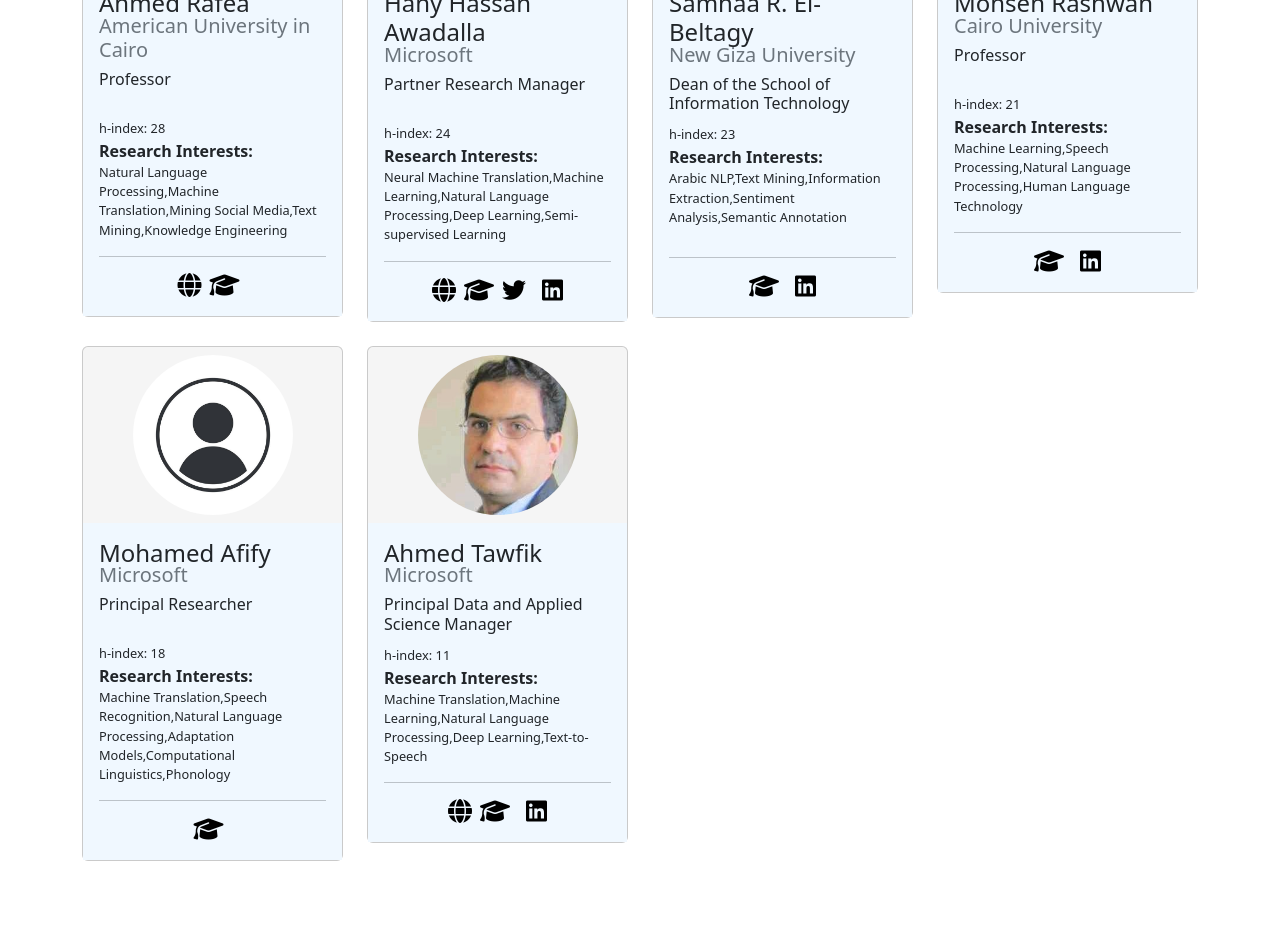
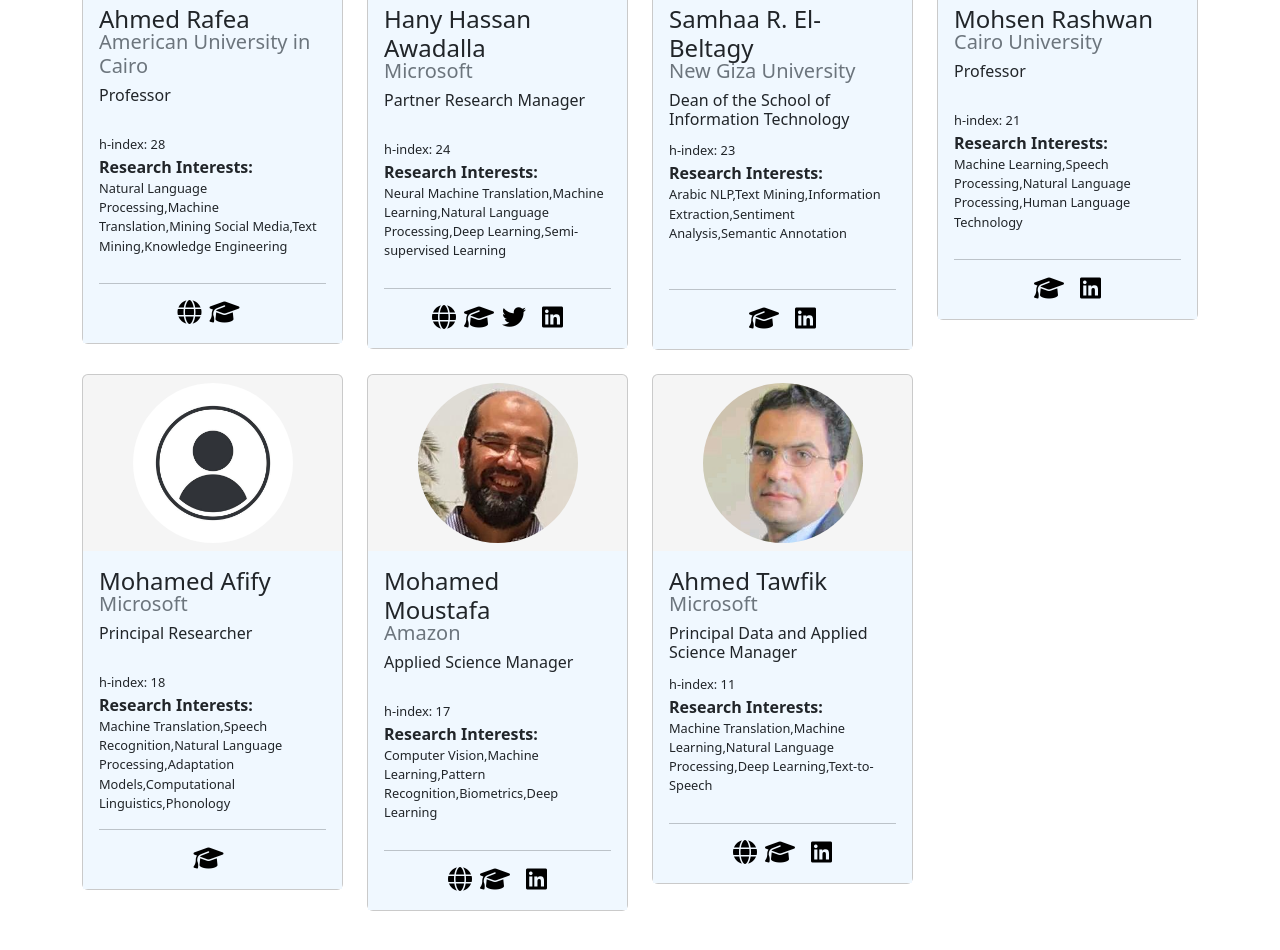
Before and after one commit to BKHMSI/egyptians-in-ai, an Angular app: page / in a window 1280 px wide. Shown: the part 1020-1970 px from the top of the page. Built offline with nearby package versions, Linux system fonts and the light colour scheme.

Commit message:
added researcher

```diff
--- a/src/app/app.component.html
+++ b/src/app/app.component.html
@@ -22,7 +22,7 @@
           <h5 class="card-subtitle mb-2 text-muted"> {{researcher.affliation}} </h5>
           <h6 class="card-text" style="min-height: 2.3em;"> {{researcher.position}} </h6>
           <span class="card-text" style="font-size: 0.8rem;"> h-index: {{researcher.hindex}} </span>
-          <div style="min-height: 6em;">
+          <div style="min-height: 7em;">
             <strong>Research Interests:</strong>
             <p class="card-text" style="font-size: 0.8rem;"> {{researcher.interests.toString()}} </p>
           </div>
--- a/src/assets/researchers.json
+++ b/src/assets/researchers.json
@@ -176,5 +176,23 @@
             "Deep Learning",
             "Text-to-Speech"
         ]
+    },
+    {
+        "name": "Mohamed Moustafa",
+        "affliation": "Amazon",
+        "position": "Applied Science Manager",
+        "hindex": 17,
+        "photo": "./assets/images/mohamed-moustafa.jpeg",
+        "scholar": "https://scholar.google.com/citations?hl=en&user=QGdReUEAAAAJ",
+        "linkedin": "https://www.linkedin.com/in/mohamed-n-moustafa/",
+        "website": "https://www.aucegypt.edu/fac/mohamedmoustafa",
+        "twitter": "",
+        "interests": [
+            "Computer Vision",
+            "Machine Learning",
+            "Pattern Recognition",
+            "Biometrics",
+            "Deep Learning"
+        ]
     }
 ]
```
Also changed, not shown: src/assets/images/mohamed-moustafa.jpeg (added), 5 other files (tests, documents, lock files or other folders).
